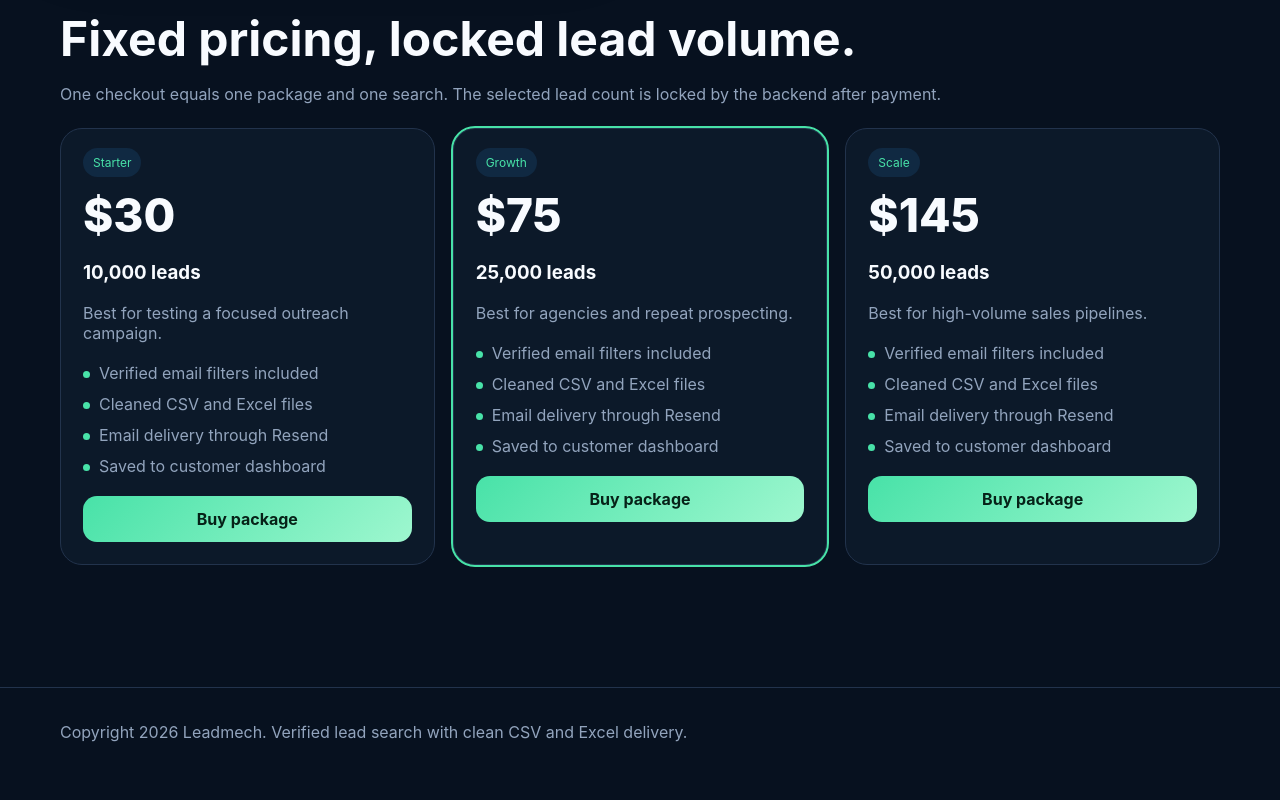
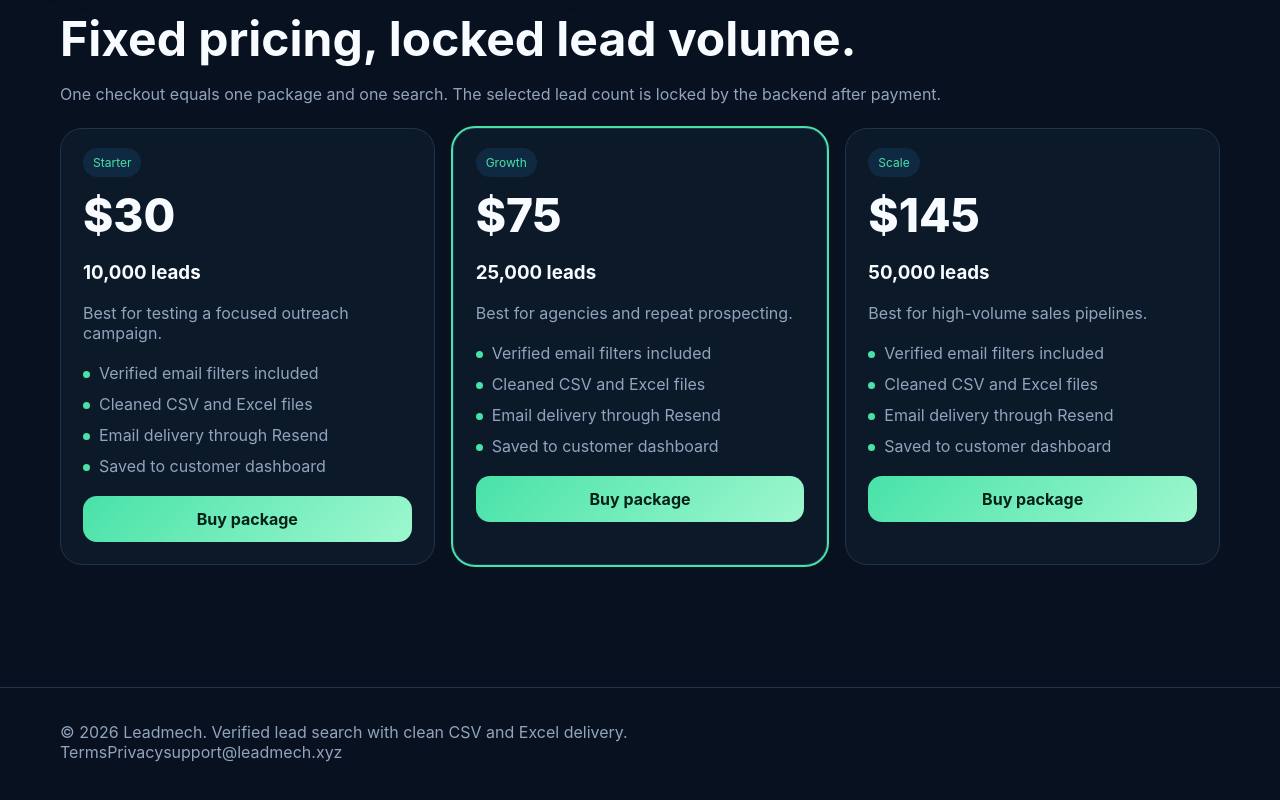
Before and after one commit to limitlessnx/LEADMECH, a Next.js app: page / in a window 1280 px wide. Shown: the part 2569-3369 px from the top of the page. Built offline with nearby package versions, Linux system fonts and the light colour scheme.

Commit message:
Add legal and support links to homepage footer

```diff
--- a/app/page.tsx
+++ b/app/page.tsx
@@ -153,7 +153,16 @@ export default function Home() {
           </div>
         </section>
       </main>
-      <footer className="footer"><div className="container">Copyright 2026 Leadmech. Verified lead search with clean CSV and Excel delivery.</div></footer>
+      <footer className="footer">
+        <div className="container footer-inner">
+          <span>© 2026 Leadmech. Verified lead search with clean CSV and Excel delivery.</span>
+          <div>
+            <Link href="/terms">Terms</Link>
+            <Link href="/privacy">Privacy</Link>
+            <a href="mailto:support@leadmech.xyz">support@leadmech.xyz</a>
+          </div>
+        </div>
+      </footer>
     </>
   );
 }
```
